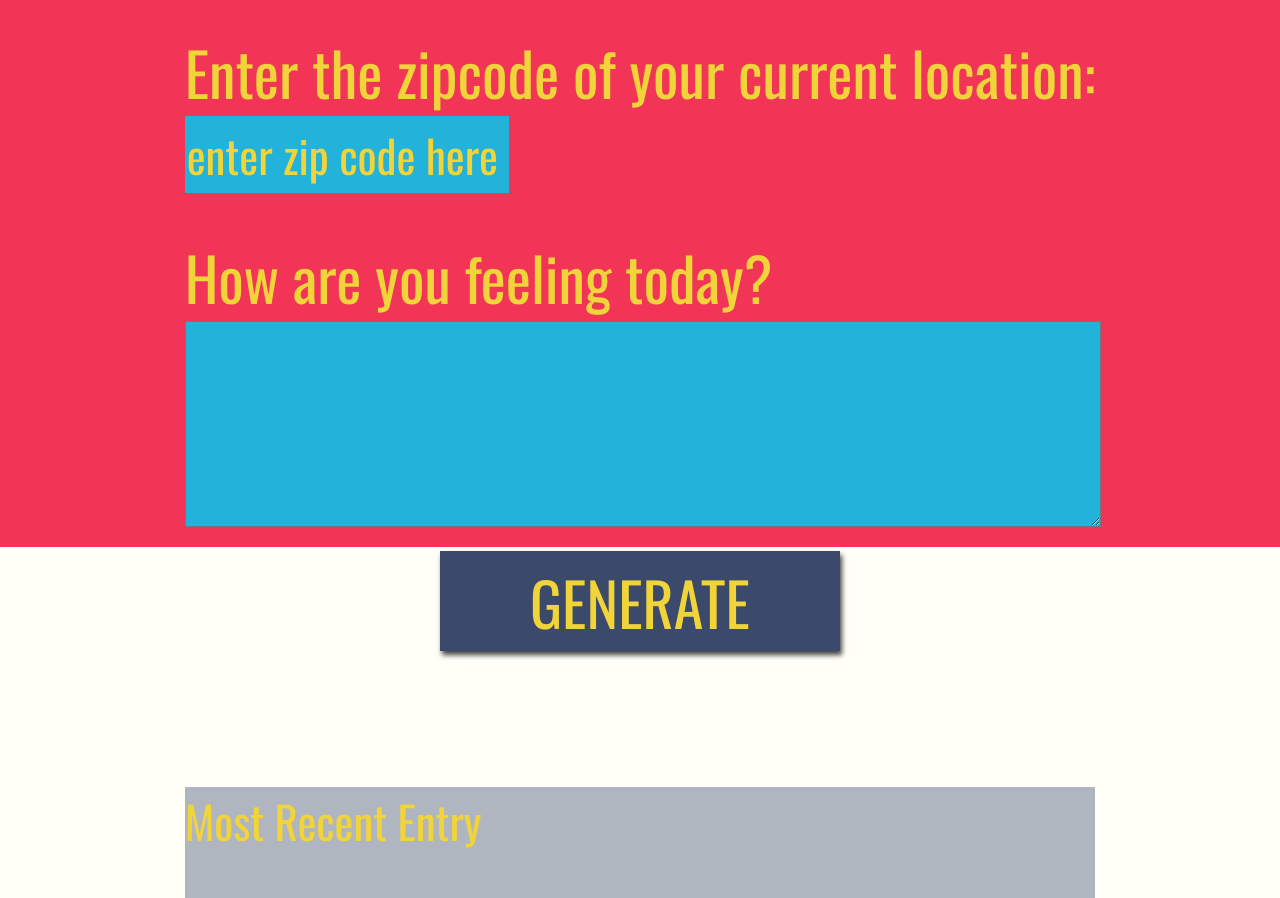
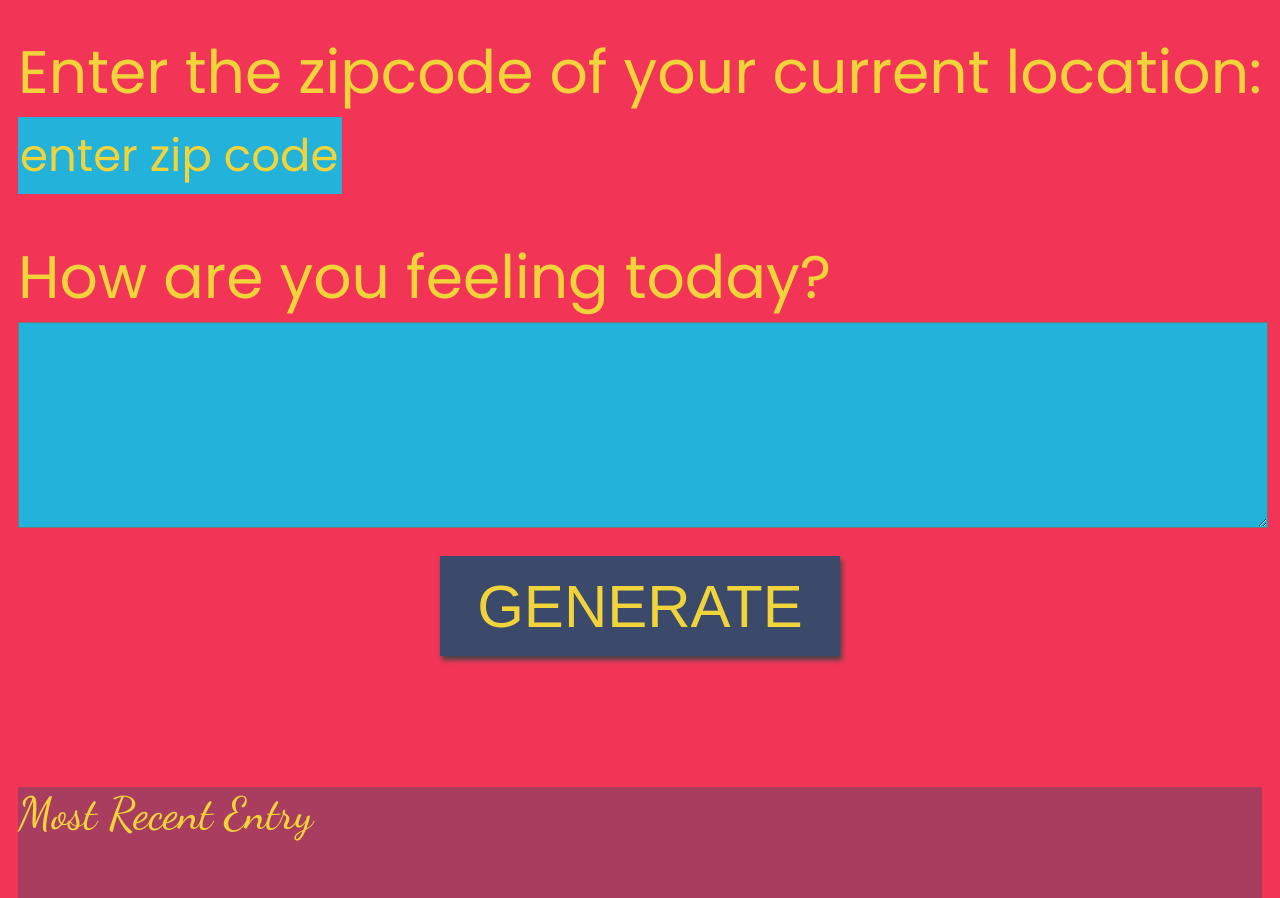
Before and after one commit to reyrey16/fend-weather-journal-app, a website: page website/index.html in a window 1280 px wide. Shown: the part 253-1151 px from the top of the page. Drawn offline with nearby package versions, Linux system fonts and the light colour scheme; a web font is replaced by a local one.

Commit message:
style: Change fonts

```diff
--- a/website/style.css
+++ b/website/style.css
@@ -1,6 +1,9 @@
+/* IMPORTS */
+@import url('https://fonts.googleapis.com/css2?family=Dancing+Script:wght@500&family=Poppins&display=swap');
+
 body{
     background: #fffff8;
-    font-family: -apple-system, BlinkMacSystemFont, sans-serif;
+    font-family: 'Poppins', sans-serif;
     margin: 0;
 }
 
@@ -14,7 +17,6 @@ body{
     justify-content: center;
     grid-gap: 1em;
     font-size: 30px;
-    font-family: 'Oswald', sans-serif;
 }
 
 .holder{
@@ -45,11 +47,12 @@ body{
 }
 
 .headline {
+  font-family: 'Dancing Script', cursive;
   text-align: center;
   font-size: 1.5em;
 }
 .title{
-
+  font-family: 'Dancing Script', cursive;
 }
 
 /*  Basic Styling To Override Default For Basic HTML Elements */
@@ -64,7 +67,6 @@ input{
     width: 320px;
     background:#22b2da;
     color: #f0d43a;
-    font-family: 'Oswald', sans-serif;
     border: none;
     font-size: 1.5em;
 }
@@ -75,7 +77,6 @@ button{
     height: 100px;
     background: #3b4a6b;
     color: #f0d43a;
-    font-family: 'Oswald', sans-serif;
     border: none;
     box-shadow: 2px 4px 5px #444;
     font-size: 2em;
@@ -88,7 +89,6 @@ textarea{
     font-size: 1.5em;
     background:#22b2da;
     color: #f0d43a;
-    font-family: 'Oswald', sans-serif;
 }
 /* Reset style for HTML element on active to have no border*/
 input:focus,
@@ -100,18 +100,22 @@ button:focus {
 /* Style for Placeholder Text*/
 ::placeholder { /* Firefox, Chrome, Opera */
     color: #f0d43a;
-    font-family: 'Oswald', sans-serif;
-
+    font-family: 'Poppins', sans-serif;
 }
 
 :-ms-input-placeholder { /* Internet Explorer 10-11 */
     color: #f0d43a;
-    font-family: 'Oswald', sans-serif;
-
+    font-family: 'Poppins', sans-serif;
 }
 
 ::-ms-input-placeholder { /* Microsoft Edge */
     color: #f0d43a;
-    font-family: 'Oswald', sans-serif;
+    font-family: 'Poppins', sans-serif;
+}
 
+/* MEDIA QUERIES */
+@media(min-width: 600px) {
+  #app{
+      height:auto;
+  }
 }
```
